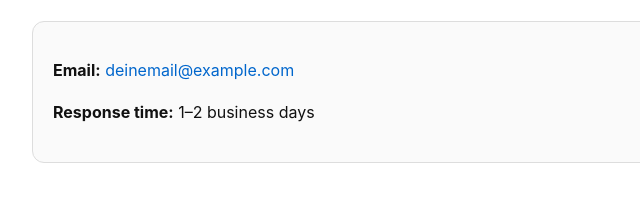
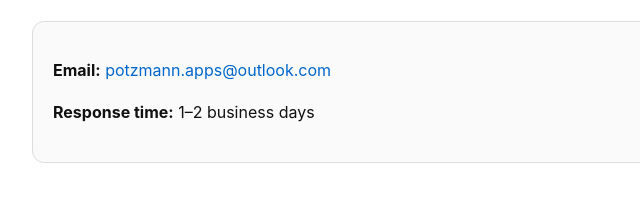
Before and after one commit to Matl1308/support, a plain HTML site: page index.html in a window 1280 px wide. Shown: the part 181-382 px from the top of the page, 258-898 px from the left. Drawn offline with Linux system fonts and the light colour scheme.

Commit message:
Update index.html

```diff
--- a/index.html
+++ b/index.html
@@ -38,7 +38,7 @@
   <p>If you need help with the app, have questions, or want to report a problem, please contact us.</p>
 
   <div class="box">
-    <p><strong>Email:</strong> <a href="mailto:potzmann.apps@outlook.com">deinemail@example.com</a></p>
+    <p><strong>Email:</strong> <a href="mailto:potzmann.apps@outlook.com">potzmann.apps@outlook.com</a></p>
     <p><strong>Response time:</strong> 1–2 business days</p>
   </div>
 </body>
```
